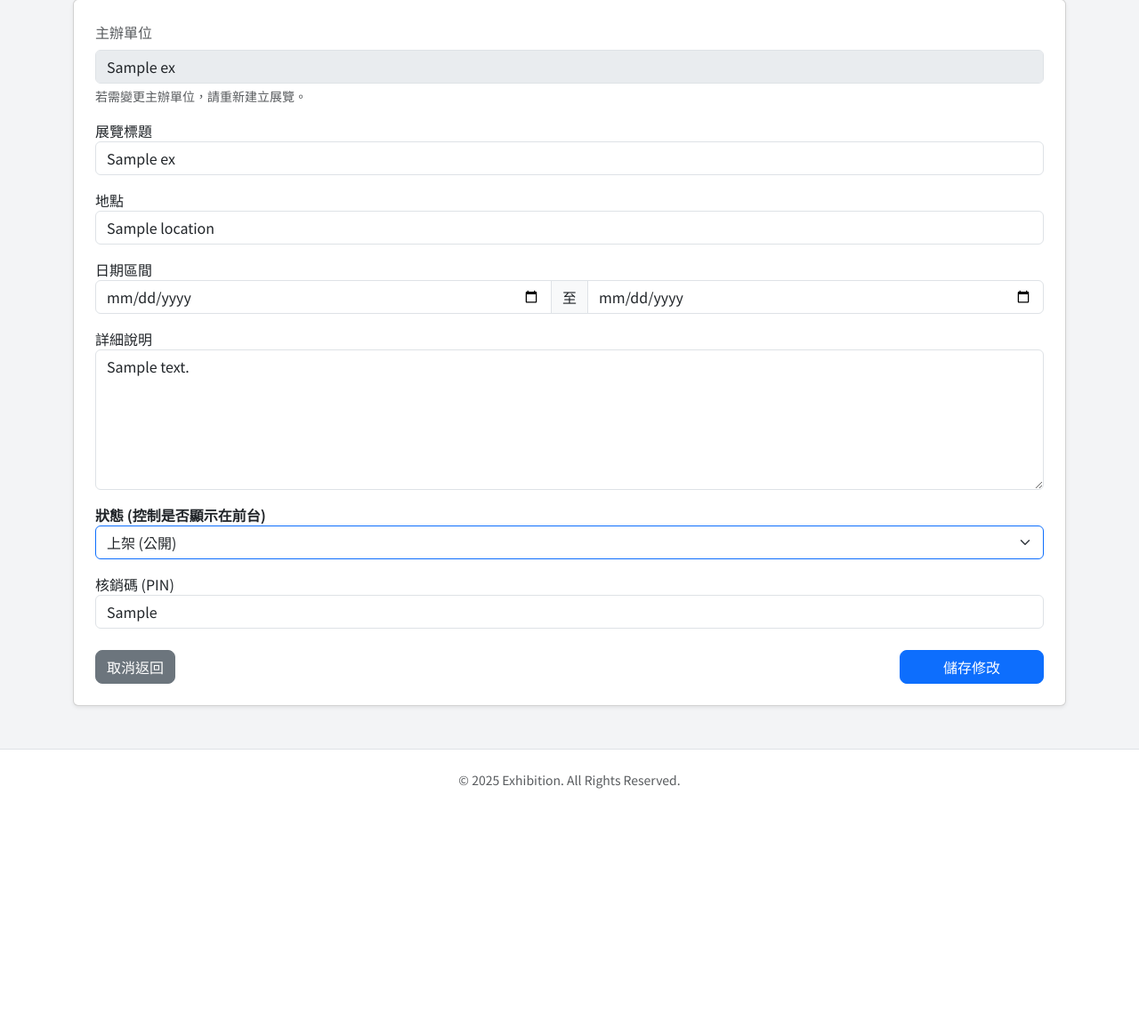
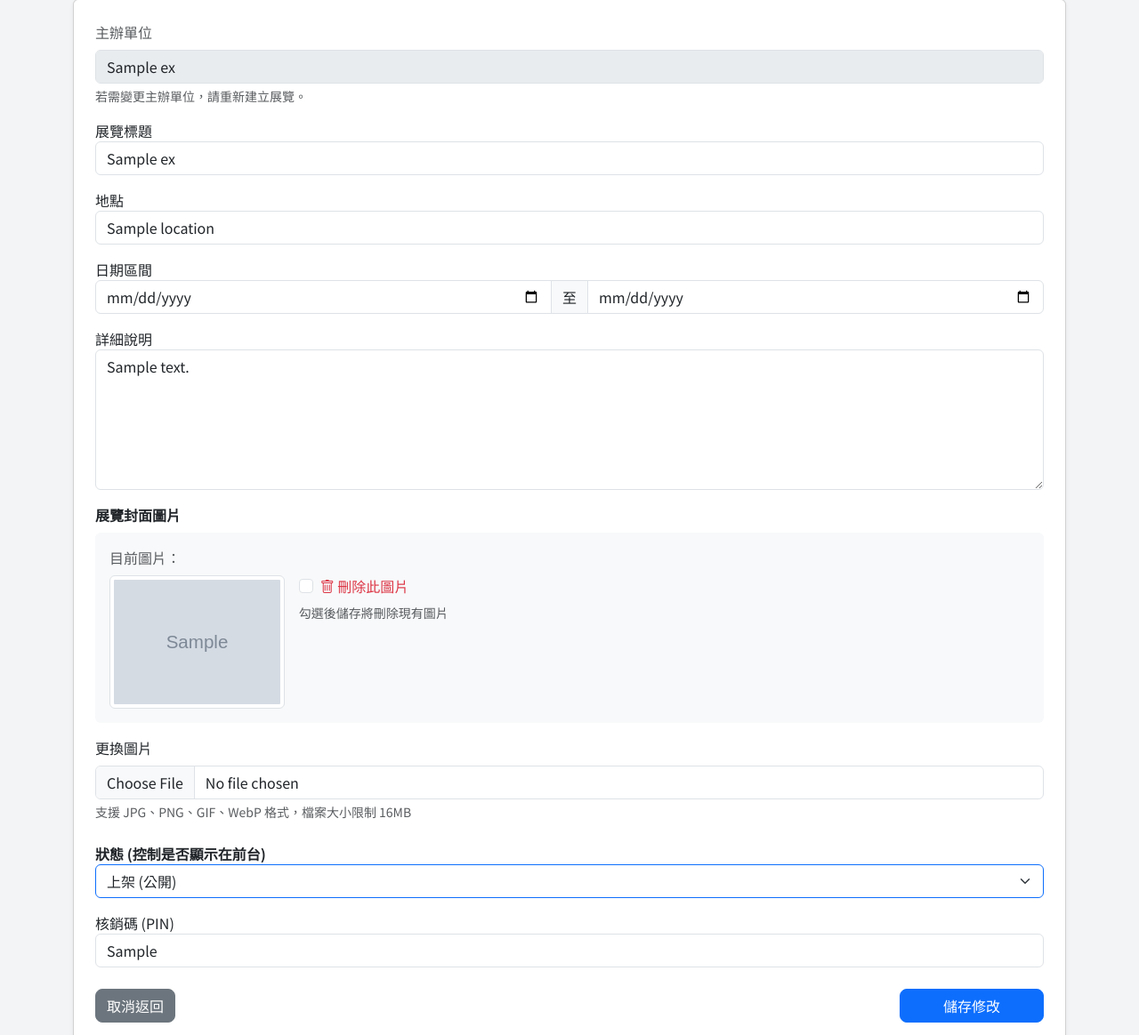
Before and after one commit to doluheyo/Database, a Flask app: template templates/admin/edit.html in a window 1280 px wide. Shown: the part 141-1305 px from the top of the page at 89% size. Before the commit the page ends 1028 px from the top, so only its background shows below. Run offline with Flask 3, Linux system fonts and the light colour scheme; the template is opened without the code that fills it: most values are stand-ins (such as "Sample title", 1, 10 or a date in 2020); grey boxes marked "Sample" are stand-in pictures.

Commit message:
新增更新圖片功能的前端欄位
Added image upload and management features in the edit form, including image preview and deletion options.

```diff
--- a/templates/admin/edit.html
+++ b/templates/admin/edit.html
@@ -2,7 +2,7 @@
 {% block content %}
 <h2>編輯展覽</h2>
 <div class="card p-4 shadow-sm mt-3">
-    <form method="POST">
+    <form method="POST" enctype="multipart/form-data">
 
         <div class="mb-3">
             <label class="form-label text-muted">主辦單位</label>
@@ -31,6 +31,50 @@
             <textarea name="description" class="form-control" rows="6">{{ ex.description }}</textarea>
         </div>
 
+        <!-- 圖片管理區塊 -->
+        <div class="mb-4">
+            <label class="form-label fw-bold">展覽封面圖片</label>
+
+            <!-- 現有圖片顯示 -->
+            {% if ex.image_path %}
+            <div class="current-image mb-3 p-3 bg-light rounded" id="currentImageSection">
+                <p class="text-muted mb-2">目前圖片：</p>
+                <div class="d-flex align-items-start gap-3">
+                    <img src="{{ ex.image_path }}" alt="展覽圖片" class="img-thumbnail" style="max-width: 200px; max-height: 150px;">
+                    <div>
+                        <div class="form-check">
+                            <input type="checkbox" name="delete_image" value="1" class="form-check-input" id="deleteImage">
+                            <label class="form-check-label text-danger" for="deleteImage">
+                                <i class="bi bi-trash"></i> 刪除此圖片
+                            </label>
+                        </div>
+                        <small class="text-muted d-block mt-2">勾選後儲存將刪除現有圖片</small>
+                    </div>
+                </div>
+            </div>
+            {% else %}
+            <div class="alert alert-secondary py-2 mb-3">
+                <i class="bi bi-image"></i> 目前沒有設定展覽圖片
+            </div>
+            {% endif %}
+
+            <!-- 上傳新圖片 -->
+            <div class="upload-section">
+                <label class="form-label">{{ '更換圖片' if ex.image_path else '上傳圖片' }}</label>
+                <input type="file" name="exhibition_image" class="form-control" accept="image/*" id="imageInput">
+                <div class="form-text">支援 JPG、PNG、GIF、WebP 格式，檔案大小限制 16MB</div>
+
+                <!-- 新圖片預覽區 -->
+                <div id="imagePreview" class="mt-3" style="display: none;">
+                    <p class="text-success mb-2"><i class="bi bi-check-circle"></i> 新圖片預覽：</p>
+                    <img id="previewImg" src="" alt="預覽圖片" class="img-thumbnail" style="max-width: 300px; max-height: 200px;">
+                    <button type="button" class="btn btn-sm btn-outline-secondary ms-2" onclick="clearImageInput()">
+                        <i class="bi bi-x"></i> 取消選擇
+                    </button>
+                </div>
+            </div>
+        </div>
+
         <div class="mb-3">
             <label class="fw-bold">狀態 (控制是否顯示在前台)</label>
             <select name="status" class="form-select border-primary">
@@ -51,4 +95,64 @@
         </div>
     </form>
 </div>
+
+<script>
+// 圖片預覽功能
+document.getElementById('imageInput').addEventListener('change', function(e) {
+    const file = e.target.files[0];
+    const preview = document.getElementById('imagePreview');
+    const previewImg = document.getElementById('previewImg');
+
+    if (file) {
+        // 檢查檔案類型
+        if (!file.type.startsWith('image/')) {
+            alert('請選擇圖片檔案');
+            this.value = '';
+            preview.style.display = 'none';
+            return;
+        }
+
+        // 檢查檔案大小 (16MB)
+        if (file.size > 16 * 1024 * 1024) {
+            alert('檔案大小不能超過 16MB');
+            this.value = '';
+            preview.style.display = 'none';
+            return;
+        }
+
+        // 顯示預覽
+        const reader = new FileReader();
+        reader.onload = function(e) {
+            previewImg.src = e.target.result;
+            preview.style.display = 'block';
+        };
+        reader.readAsDataURL(file);
+
+        // 如果選了新圖片，自動取消「刪除圖片」的勾選
+        const deleteCheckbox = document.getElementById('deleteImage');
+        if (deleteCheckbox) {
+            deleteCheckbox.checked = false;
+        }
+    } else {
+        preview.style.display = 'none';
+    }
+});
+
+// 取消選擇新圖片
+function clearImageInput() {
+    document.getElementById('imageInput').value = '';
+    document.getElementById('imagePreview').style.display = 'none';
+}
+
+// 刪除圖片勾選時的提示
+const deleteCheckbox = document.getElementById('deleteImage');
+if (deleteCheckbox) {
+    deleteCheckbox.addEventListener('change', function() {
+        if (this.checked) {
+            // 清除新選擇的圖片
+            clearImageInput();
+        }
+    });
+}
+</script>
 {% endblock %}
```
